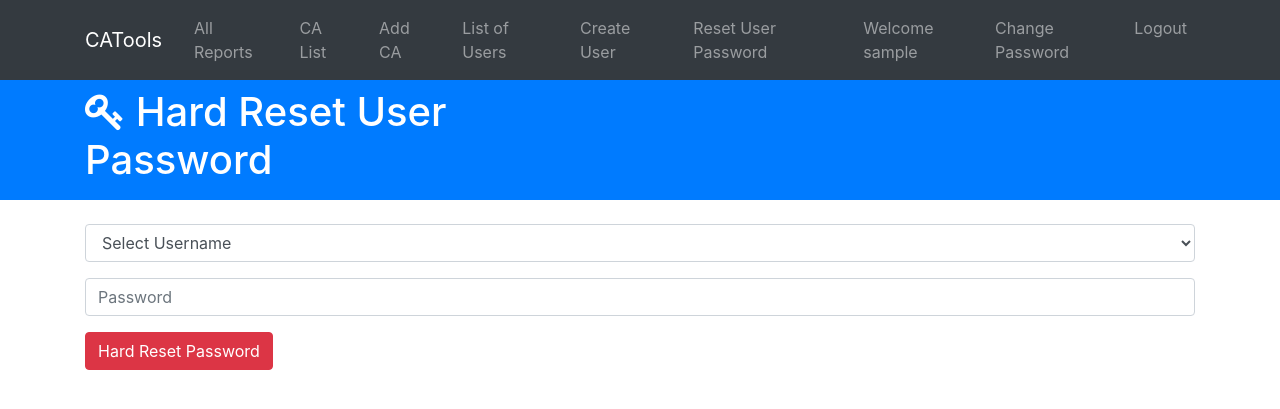
After one commit to KaziShoaib/CA-Tools, a Django app: page /HardResetUserPassword in a window 1280 px wide. The commit adds this page. Shown: the top 409 px of the page. Run offline with Django 4.2, Linux system fonts and the light colour scheme; the visitor is signed in with stand-in values (Sample User, id 1); data comes from the database, SQL or seed files in the repository; some libraries are stand-ins or nearby versions.

Commit message:
added hard reset user password by admin feature

```diff
--- /dev/null
+++ b/report/templates/report/HardResetUserPassword.html
@@ -0,0 +1,67 @@
+{% extends "report/layout.html" %}
+{% load static %}
+
+{% block body %}
+<header id="main-header-Hard-Reset-User-Password" class="py-2 bg-primary text-white mb-4">
+  <div class="container">
+    <div class="row">
+      <div class="col-md-6">
+        <h1>
+          <i class="fa fa-key"></i> Hard Reset User Password
+        </h1>
+      </div>
+    </div>
+  </div>
+</header>
+{% if errorMessage %}
+<section id="hard-reset-user-password-form-error-message" class="mb-4">
+  <div class="container">
+    <div class="row">
+      <div class="col">
+        <div class="alert alert-danger alert-dismissible">
+          <button class="close" type="button" data-dismiss="alert">
+              <span>&times;</span>
+          </button>
+          <strong>Error</strong> {{ errorMessage }}
+        </div>
+      </div>
+    </div>
+  </div>
+</section>
+{% endif %}
+{% if successMessage %}
+<section id="hard-reset-user-password-form-error-message" class="mb-4">
+  <div class="container">
+    <div class="row">
+      <div class="col">
+        <div class="alert alert-success alert-dismissible">
+          <button class="close" type="button" data-dismiss="alert">
+              <span>&times;</span>
+          </button>
+          <strong>Success</strong> {{ successMessage }}
+        </div>
+      </div>
+    </div>
+  </div>
+</section>
+{% endif %}
+<section id="hard-reset-user-password-form-section">
+  <div class="container">
+    <form action="{% url 'HardResetUserPassword' %}" method="POST">
+      {% csrf_token %}
+      <div class="form-group">
+        <select name="username" class="form-control" required>
+          <option selected value="">Select Username</option>
+          {% for username in usernames %}
+            <option value="{{username}}">{{username}}</option>
+          {% endfor %}
+        </select>
+      </div>
+      <div class="form-group">
+          <input class="form-control" type="password" name="password" placeholder="Password" required>
+      </div>
+      <input class="btn btn-danger" type="submit" value="Hard Reset Password">
+    </form>
+  </div>
+</section>
+{% endblock %}
--- a/report/templates/report/layout.html
+++ b/report/templates/report/layout.html
@@ -40,6 +40,9 @@
                 <li class="nav-item px-2">
                   <a class="nav-link" href="{% url 'AddUser' %}">Create User</a>
                 </li>
+                <li class="nav-item px-2">
+                  <a class="nav-link" href="{% url 'HardResetUserPassword' %}">Reset User Password</a>
+                </li>
               {% endif %}
             </ul>
             <ul class="navbar-nav ml-auto">
--- a/report/urls.py
+++ b/report/urls.py
@@ -14,5 +14,7 @@ urlpatterns = [
     path("AddCA", views.AddCA, name="AddCA"),
     path("AddUser", views.AddUser, name="AddUser"),
     path("UserList", views.UserList, name="UserList"),
+    path("HardResetUserPassword", views.HardResetUserPassword,
+         name="HardResetUserPassword")
 
 ]
--- a/report/views.py
+++ b/report/views.py
@@ -223,3 +223,22 @@ def AddCA(request):
             caPeronnel.save()
         return HttpResponseRedirect(reverse("CAList"))
     return render(request, "report/AddCA.html")
+
+
+@login_required(login_url='login')
+@user_passes_test(lambda u: u.is_superuser)
+def HardResetUserPassword(request):
+    users = User.objects.all()
+    usernames = list(map(lambda user: user.username, users))
+    if request.method == 'POST':
+        username = request.POST['username']
+        password = request.POST['password']
+        try:
+            user = User.objects.get(username=username)
+            user.set_password(password)
+            user.save()
+            return render(request, "report/HardResetUserPassword.html", {"successMessage": f"{password} set as password for {username}", "usernames": usernames})
+        except ObjectDoesNotExist:
+            return render(request, "report/HardResetUserPassword.html", {"errorMessage": f"{username} not found", "usernames": usernames})
+    else:
+        return render(request, "report/HardResetUserPassword.html", {"usernames": usernames})
```
